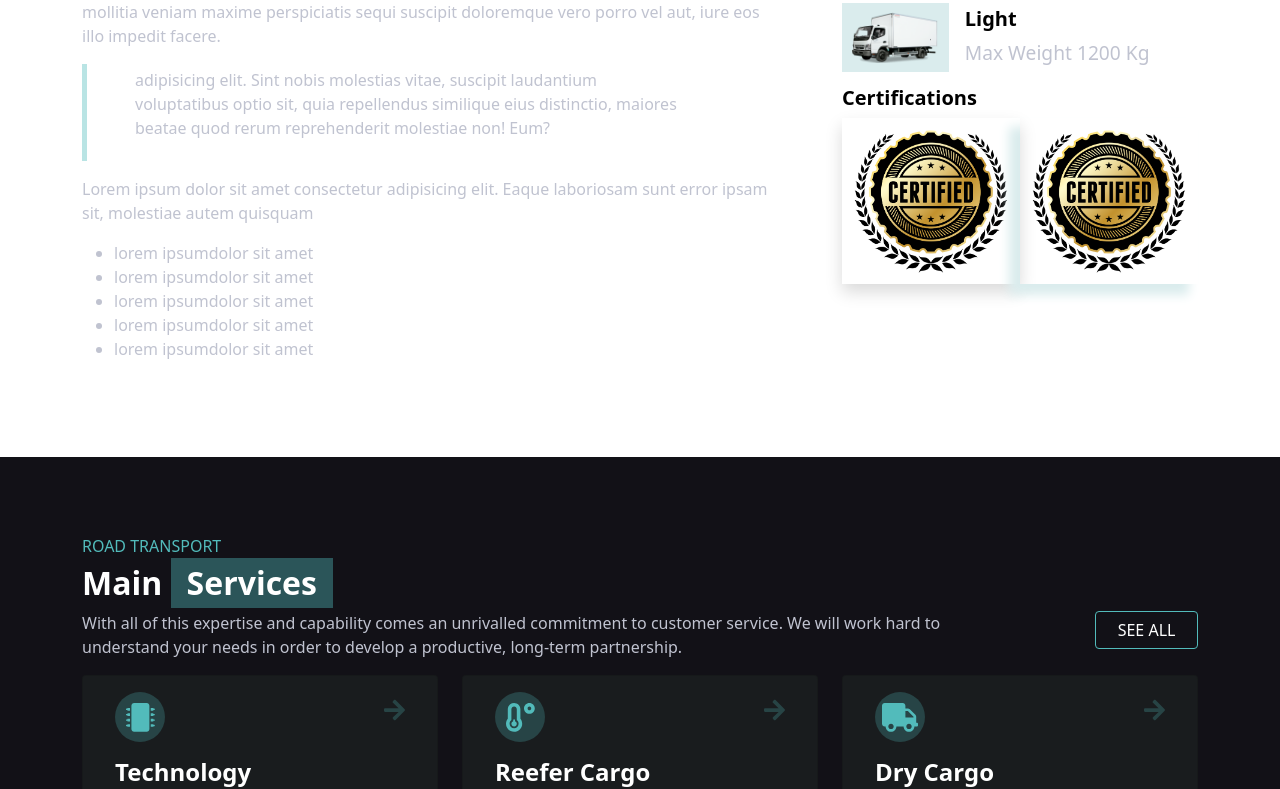
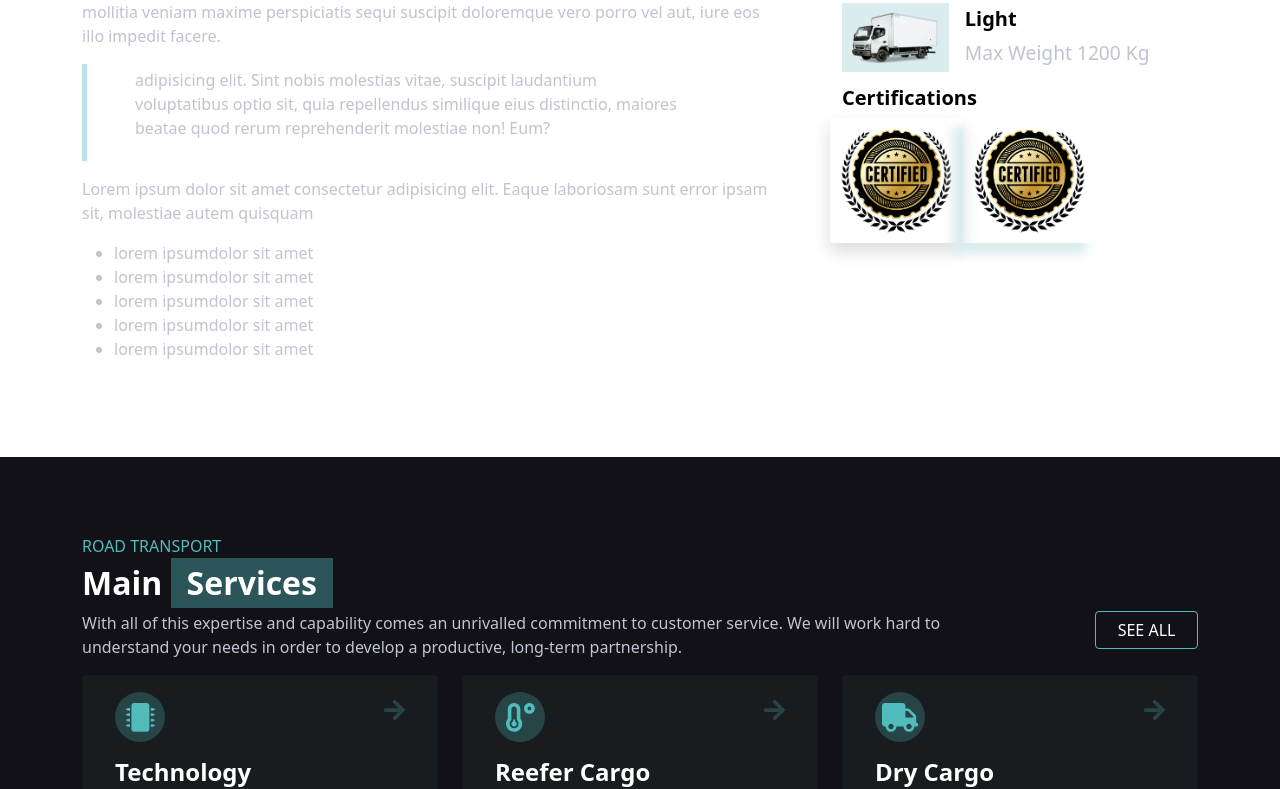
Before and after one commit to cenny1988/proj-html-vuejs, a Vue app: page / in a window 1280 px wide. Shown: the part 1038-1827 px from the top of the page. Built offline with nearby package versions, Linux system fonts and the light colour scheme.

Commit message:
refactoring DONE

```diff
--- a/src/App.vue
+++ b/src/App.vue
@@ -183,6 +183,45 @@ export default {
     text-decoration: none;
     color: #c0c3d0;
   }
+// stile logo
+  .logo{
+    font-weight: 600;
+    letter-spacing: .5rem;
 
+    span{
+      padding: .6rem 0 .6rem 1.5rem;
+      border-top-left-radius: 35px;
+      border-bottom-left-radius: 35px;
+      color: #52bbbb;
+      background-color: rgba($color: #52bbbb, $alpha: .25);
+    }
+  }
+// stile sezioni black
+  .section-black{
+    background-color: #121117;
+    padding: 5rem 0;
+  }
+}
+// stile sezioni white
+.section-white{
+    background-color: #fff;
+    padding: 5rem 0;
+
+    h6, span{
+        color: #52bbbb;
+    }
+    h2, h5{
+        color: #000;
+        font-weight: 900;
+    }
+    h2{
+        font-weight: 900;
+
+        span{
+            padding: .2rem 1rem;
+            background-color: rgba($color: #52bbbb, $alpha: .4);
+        }
+
+    }
 }
 </style>
--- a/src/components/AppFooter.vue
+++ b/src/components/AppFooter.vue
@@ -62,25 +62,8 @@ export default {
 </script>
 
 <!-- Add "scoped" attribute to limit CSS to this component only -->
-<style  lang="scss">
-.section-black{
-  background-color: #121117;
-  padding: 5rem 0;
-}
+<style scoped lang="scss">
 
-.logo{
-font-weight: 600;
-letter-spacing: .5rem;
-
-span{
-  padding: .6rem 0 .6rem 1.5rem;
-  border-top-left-radius: 35px;
-  border-bottom-left-radius: 35px;
-  color: #52bbbb;
-  background-color: rgba($color: #52bbbb, $alpha: .25);
-  }
-
-}
 
 #copyright{
   background-color: #0d0d11;
--- a/src/components/WhoWeAre.vue
+++ b/src/components/WhoWeAre.vue
@@ -51,11 +51,13 @@
                         </div>
                     </div>
                     <h5>Certifications</h5>
-                    <div class="half-width shadow">
-                        <img src="../assets/img/certificate.png" alt="certified">
-                    </div>
-                    <div class="half-width invert-shadow">
-                        <img src="../assets/img/certificate.png" alt="certified">
+                    <div class="row row-cols-1 row-lg-2">
+                        <div class="col half-width shadow">
+                            <img src="../assets/img/certificate.png" alt="certified">
+                        </div>
+                        <div class="col half-width invert-shadow">
+                            <img src="../assets/img/certificate.png" alt="certified">
+                        </div>
                     </div>
                 </div>
             </div>
@@ -69,28 +71,9 @@ export default {
 }
 </script>
 
-<style lang="scss">
+<style scope lang="scss">
 // le stessw regole sono esportate anche per la sezione contact form
 .section-white{
-    background-color: #fff;
-    padding: 5rem 0;
-
-    h6, span{
-        color: #52bbbb;
-    }
-    h2, h5{
-        color: #000;
-        font-weight: 900;
-    }
-    h2{
-        font-weight: 900;
-
-        span{
-            padding: .2rem 1rem;
-            background-color: rgba($color: #52bbbb, $alpha: .4);
-        }
-
-    }
 
     // style prte sinistra
     .left-border{
@@ -125,7 +108,7 @@ export default {
     }
 
     .half-width{
-        width: 50%;
+        width: 35%;
         display: inline-block;
         padding: .5rem;
 
```
